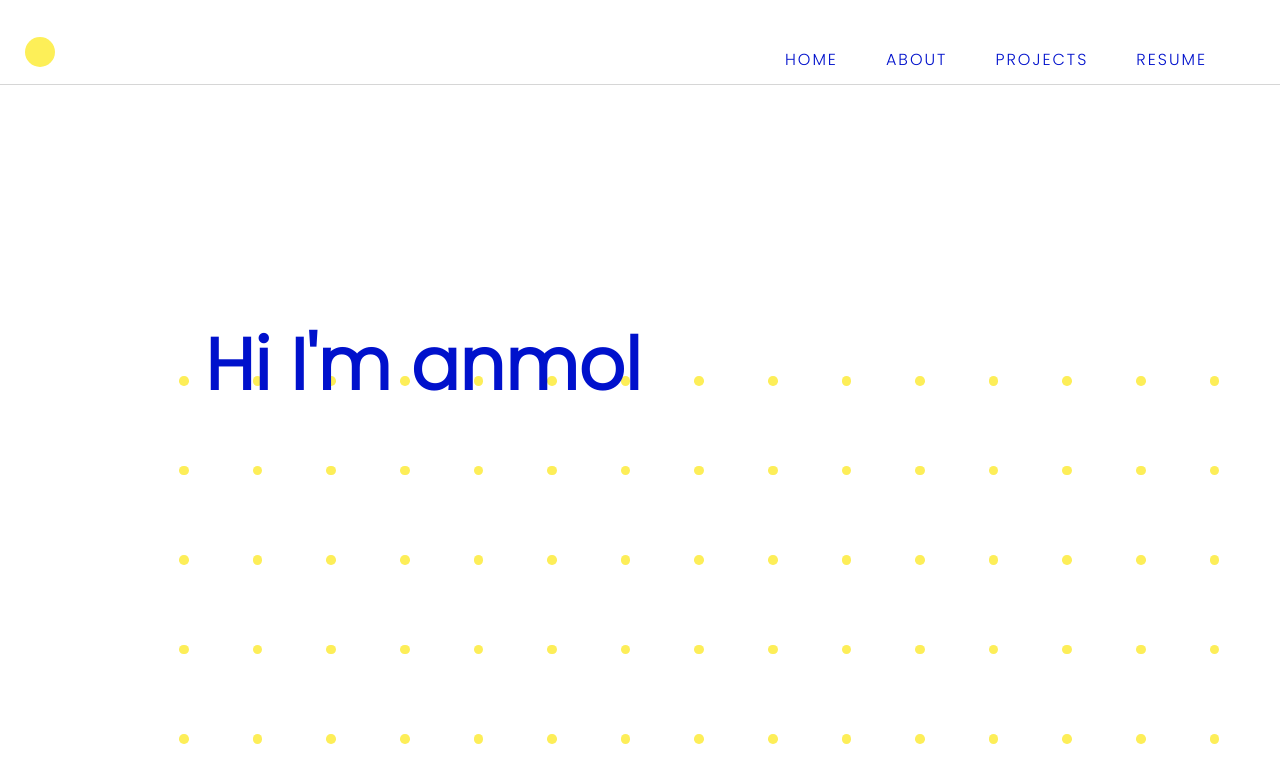
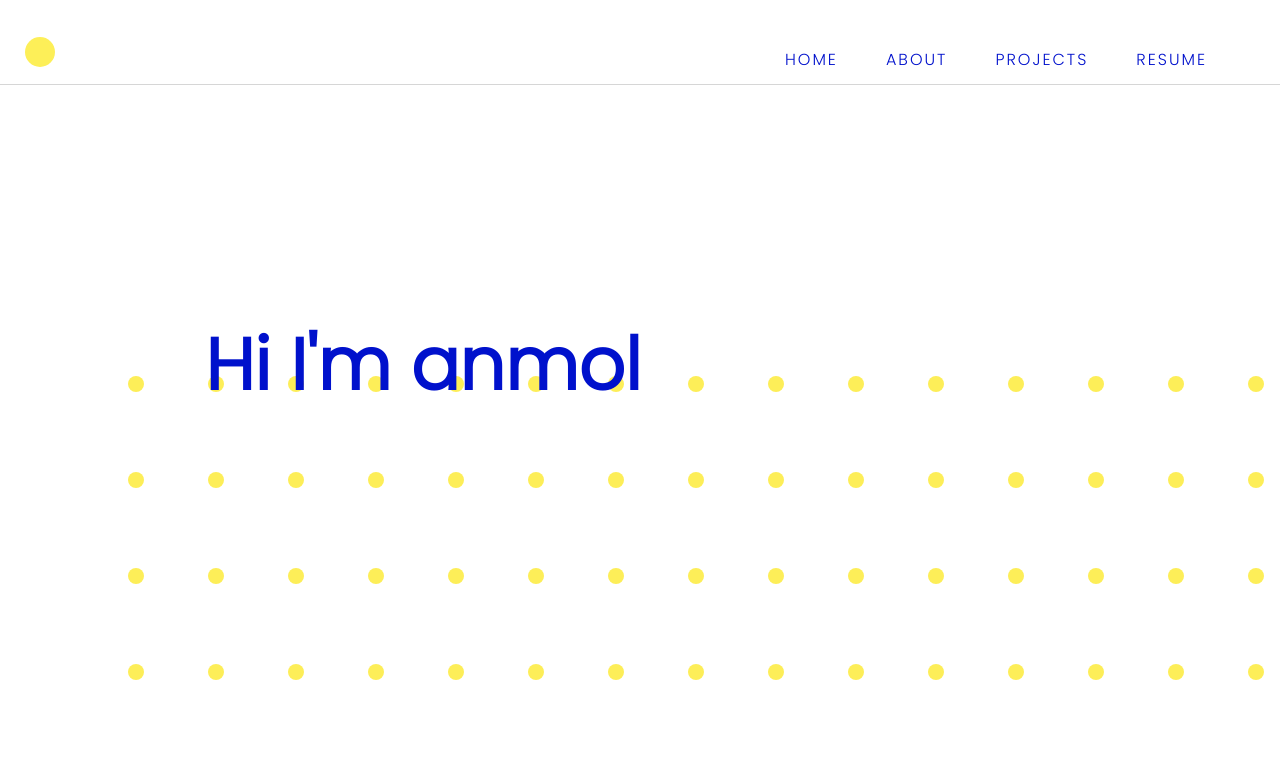
Before and after one commit to hailer24/portfolio, a React (Create React App) app: page / in a window 1280 px wide. Shown: the top 758 px of the page. Built offline with nearby package versions, Linux system fonts and the light colour scheme; a web font is replaced by a local one.

Commit message:
minor style changes

```diff
--- a/src/styles/home.css
+++ b/src/styles/home.css
@@ -24,8 +24,8 @@ a:hover {
 }
 
 .row .circle {
-  width: 1.2vh;
-  height: 1.2vh;
+  width: 2vh;
+  height: 2vh;
   background-color: #fdee58;
   z-index: 2;
   margin-right: 8vh;
```
